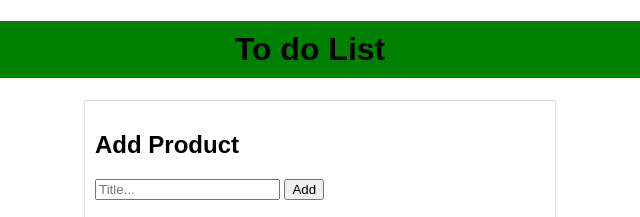
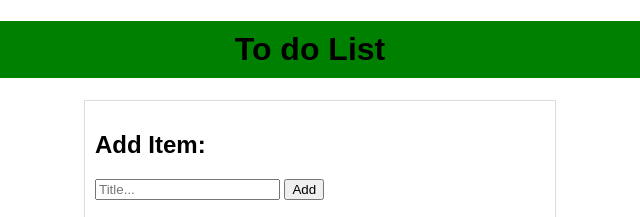
Before and after one commit to Enegeorge12/ToDoList, a plain HTML site: page index.html in a window 1280 px wide. Shown: the top 217 px of the page, 330-970 px from the left. Drawn offline with Linux system fonts and the light colour scheme.

Commit message:
ItemEdit

```diff
--- a/index.html
+++ b/index.html
@@ -11,12 +11,12 @@
 <body>
     <h1>To do List</h1>
     <div class="shoppinglist">
-      <h2>Add Product</h2>
+      <h2>Add Item:</h2>
       <form>
         <input type="text" id="inputText" placeholder="Title..." value="" />
         <button id="button" type="submit">Add</button>
       </form>
-      <h2>List :</h2>
+      <h2>List:</h2>
       <div class="list"></div>
     </div>
 
```
